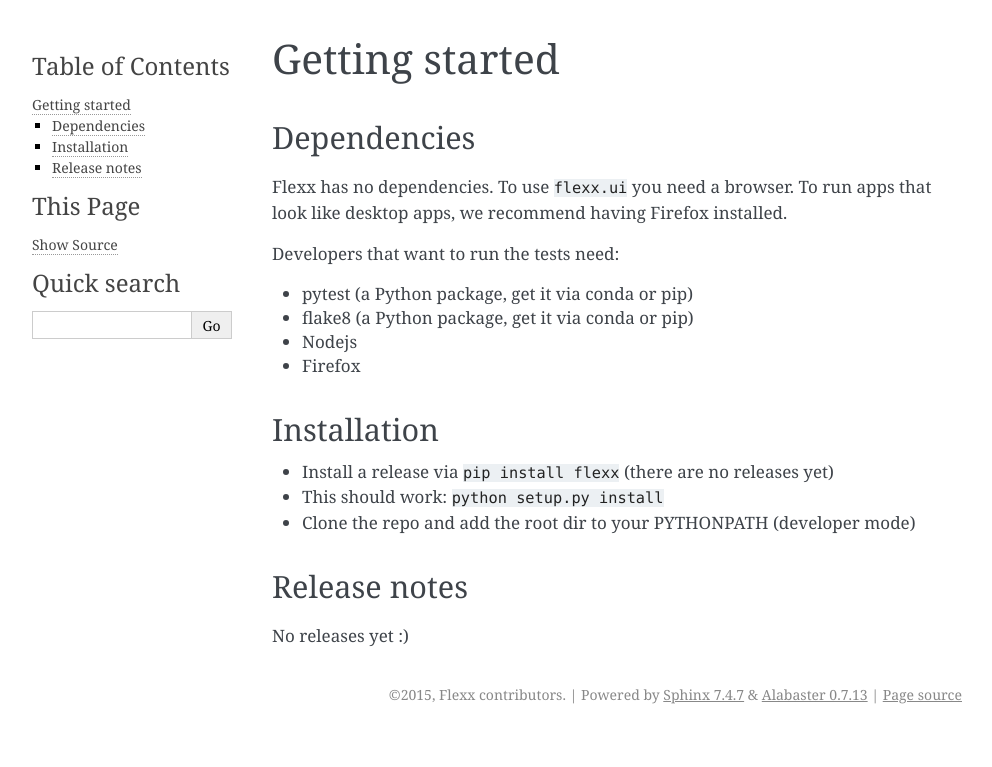
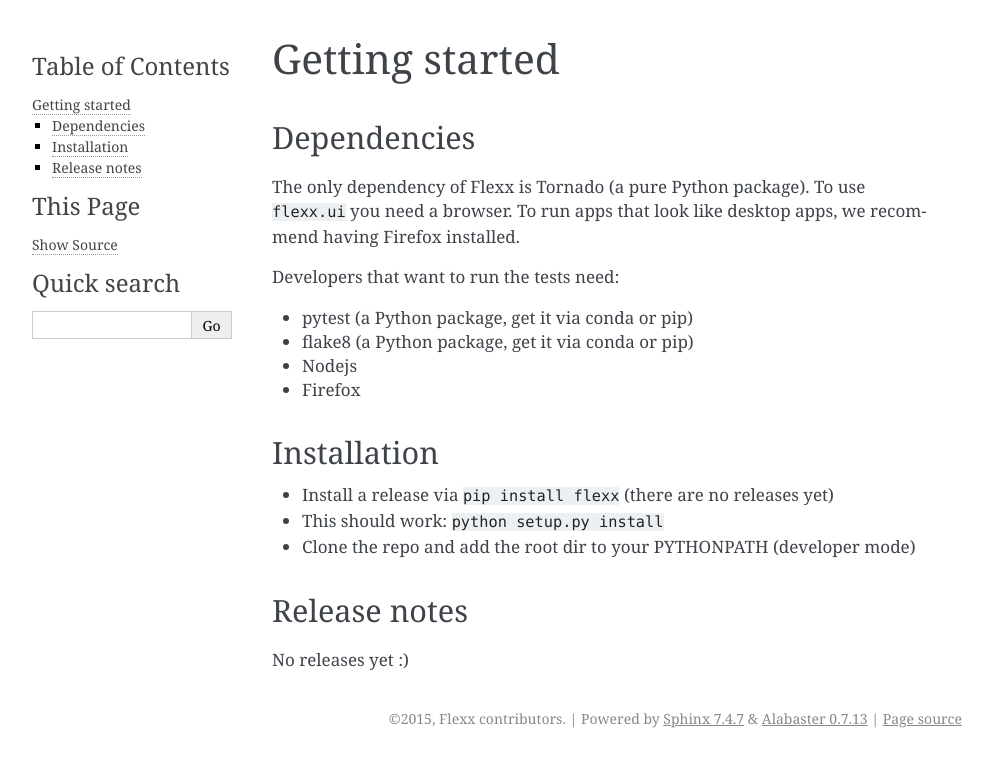
Before and after one commit to flexxui/flexx, a Sphinx documentation site: the page built from docs/start.rst, in a window 1280 px wide. Shown: the top 767 px of the page, without its empty margins (148-1140 px from the left). Built offline with Sphinx 7.4.7, drawn with Linux system fonts in a browser that asks for light colours.

Commit message:
update docs: we do have one dependency.

```diff
--- a/docs/start.rst
+++ b/docs/start.rst
@@ -6,9 +6,9 @@
 Dependencies
 ------------
 
-Flexx has no dependencies. To use ``flexx.ui`` you need a browser. To
-run apps that look like desktop apps, we recommend having Firefox
-installed.
+The only dependency of Flexx is Tornado (a pure Python package). To use
+``flexx.ui`` you need a browser. To run apps that look like desktop
+apps, we recommend having Firefox installed.
 
 Developers that want to run the tests need:
 
```
Also changed, not shown: README.md (+10 -7 lines).
